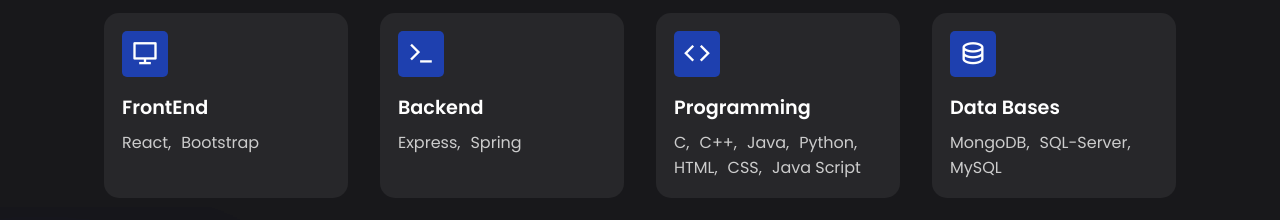
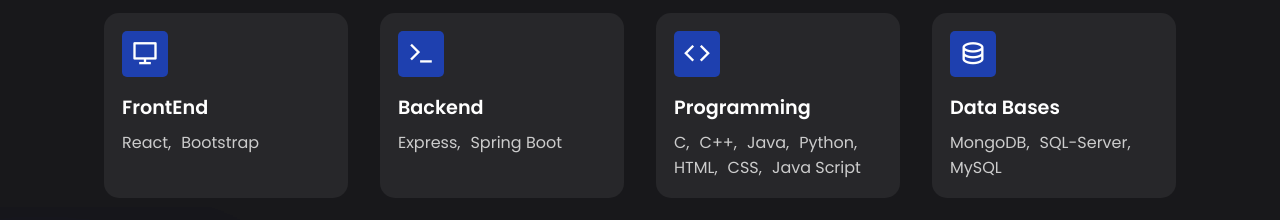
Before and after one commit to Clarks1223/Portafolio, a React (Vite) app: page / in a window 1280 px wide. Shown: the part 2080-2300 px from the top of the page. Built offline with nearby package versions, Linux system fonts and the light colour scheme.

Commit message:
Se agrega springBoot a backend features

```diff
--- a/src/routes/Features/Features.jsx
+++ b/src/routes/Features/Features.jsx
@@ -2,7 +2,7 @@
 import './Features.css';
 const Features = () => {
   const frontEnd = ['React','Bootstrap'];
-  const backend = ['Express','Spring'];
+  const backend = ['Express','Spring Boot'];
   const dataBase = ['MongoDB', 'SQL-Server', 'MySQL'];
   const programming = [
     'C',
```
